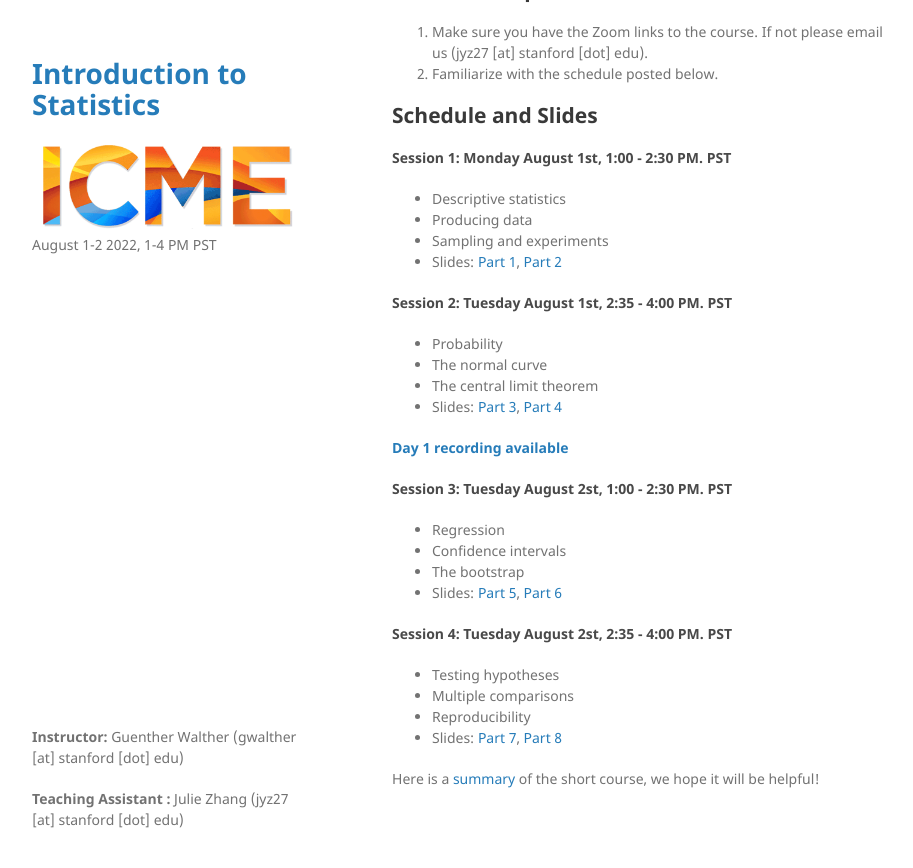
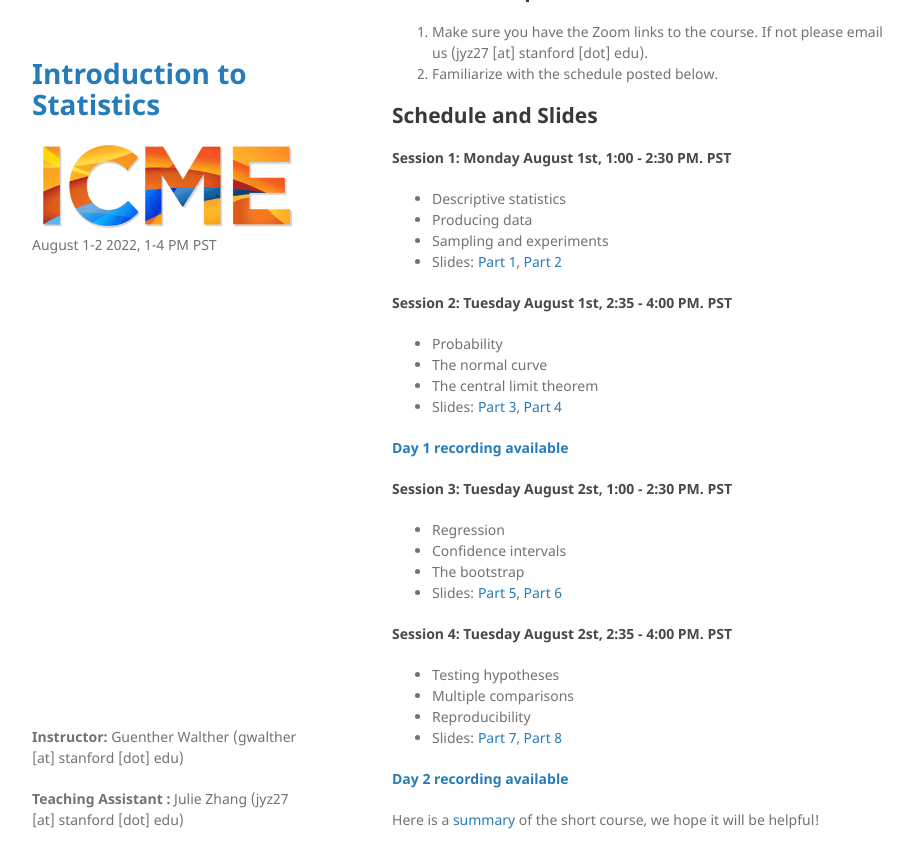
Before and after one commit to jyzhang27/icme-intro-to-stats, a Jekyll site: the page built from index.md, in a window 1280 px wide and 900 px high, scrolled down 1277 px. Shown: the top 868 px of the window, without its empty margins (178-1091 px from the left). Built offline with Jekyll 4.4.1, drawn with Linux system fonts in a browser that asks for light colours; our own code applies the rules of GitHub Pages for plain Markdown files.

Commit message:
add day 2 recording

```diff
--- a/index.md
+++ b/index.md
@@ -54,5 +54,6 @@ He received a Terman fellowship, a NSF CAREER award, and the Distinguished Teach
   - Reproducibility
   - Slides: [Part 7](/docs/S7.pdf), [Part 8](/docs/S8.pdf)
 
+#### [Day 2 recording available](https://stanford.zoom.us/rec/share/z2J8LJkFb-DCMQNbZHtvbjzXrGjRPCBl6qb8_cGO_N_zBXX30nigwK3HFbBZap3Q.oeDImZjMrL2_msxH?startTime=1659469375000)
 
 Here is a [summary](/docs/summary.pdf) of the short course, we hope it will be helpful!
```
